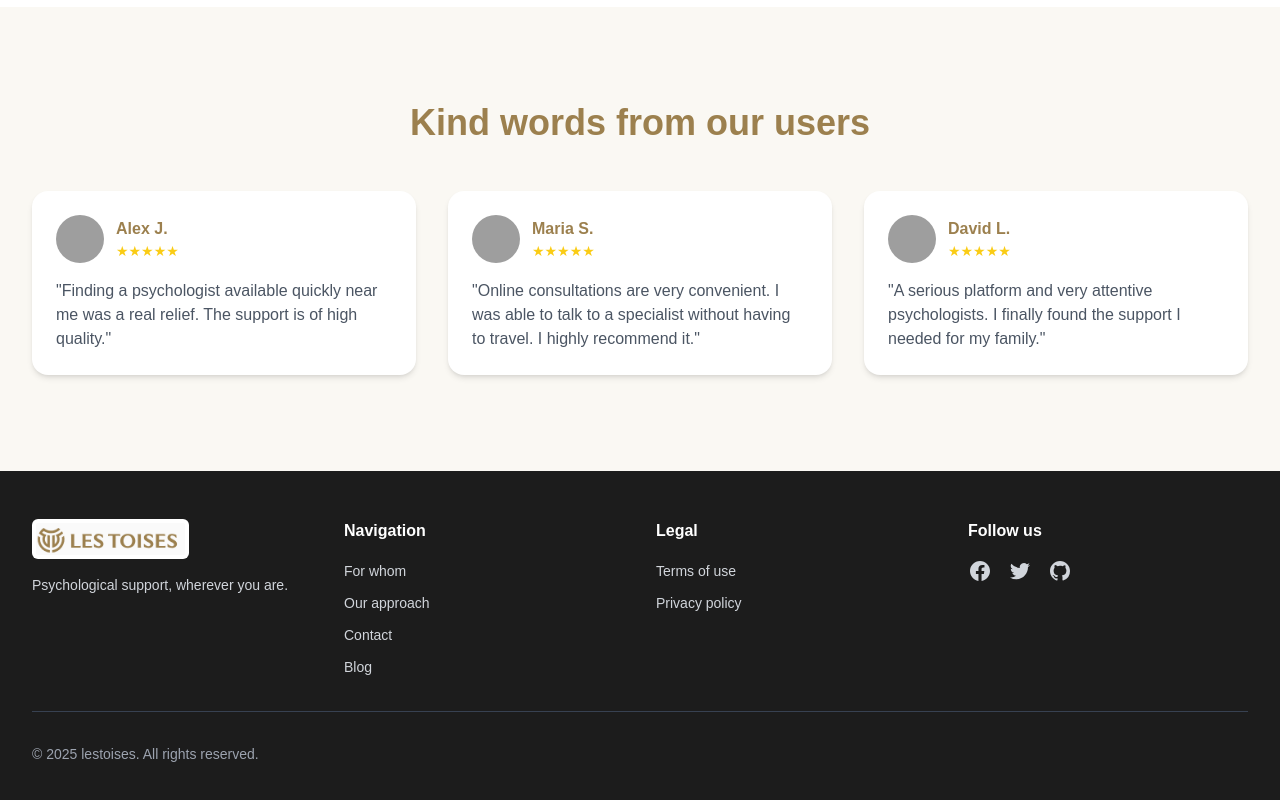
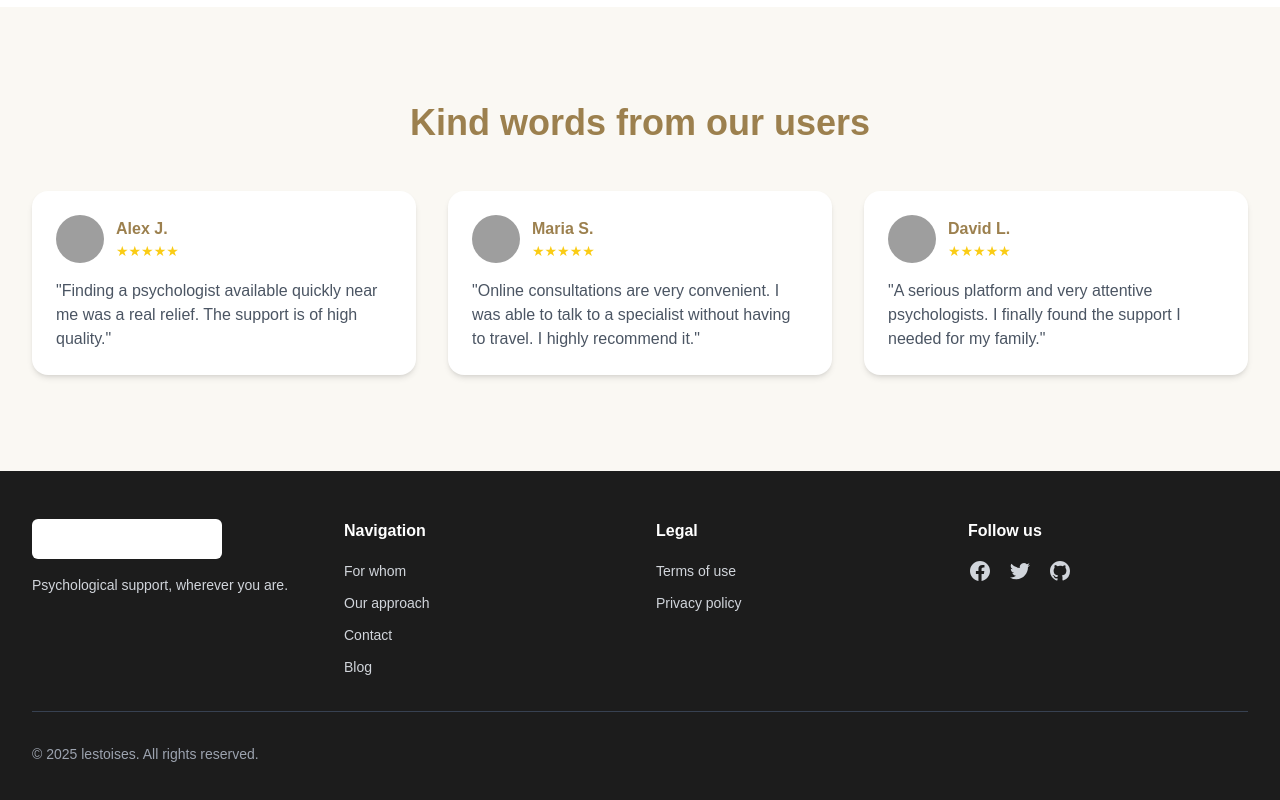
Before and after one commit to saheel-ahmed/lestoises, a plain HTML site: page index.html in a window 1280 px wide. Shown: the part 2506-3306 px from the top of the page. Drawn offline with nearby package versions, Linux system fonts and the light colour scheme; grey boxes are pictures that could not be loaded; a web font is replaced by a local one.

Commit message:
footer logo change

```diff
--- a/index.html
+++ b/index.html
@@ -370,7 +370,7 @@
                         <div>
                             <a class="flex items-center gap-3 mb-4" href="#">
                                 <img alt="lestoises logo" class="h-10 w-auto bg-white p-1 rounded-md"
-                                    src="https://saheel-ahmed.github.io/lestoises/assets/img/lestoises-logo.png"
+                                    src="https://saheel-ahmed.github.io/lestoises/assets/img/lestoises-logo-white.png"
                                     srcset="" />
                             </a>
                             <p class="text-gray-300 text-sm">Psychological support, wherever you are.</p>
```
Also changed, not shown: assets/img/lestoises-logo-white.png (added).
